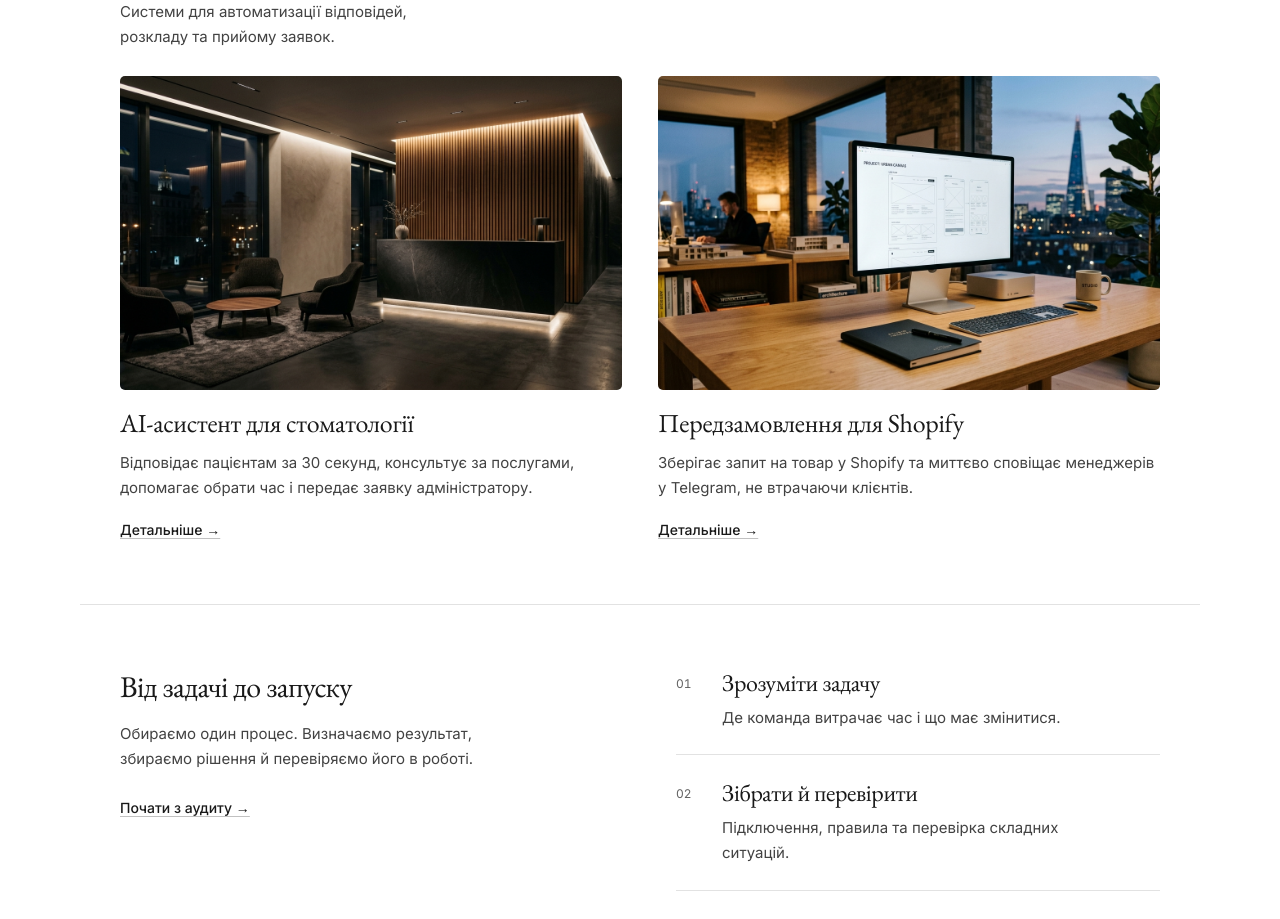
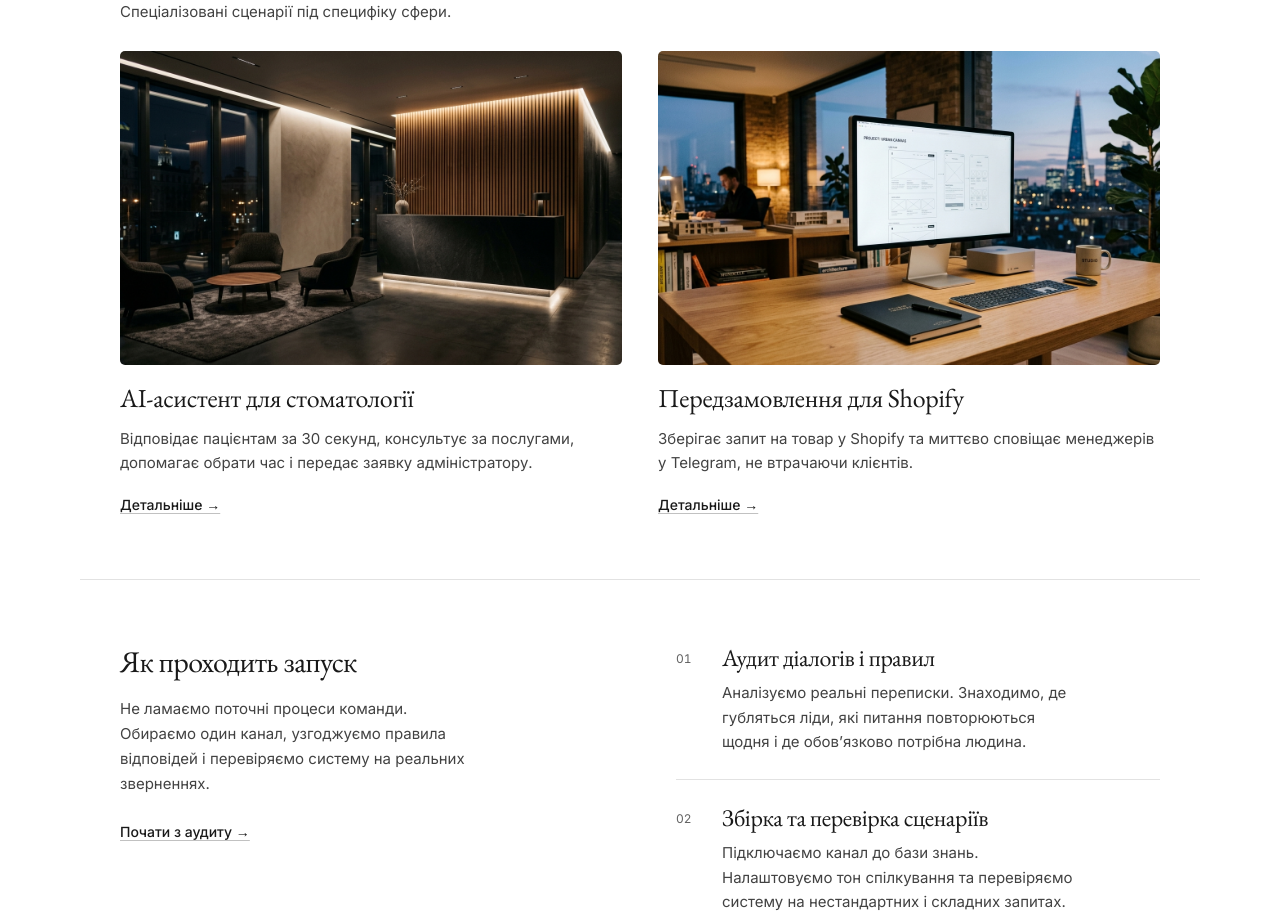
Before and after one commit to Kgorya/goria-site, a website: page index.html in a window 1280 px wide. Shown: the part 676-1595 px from the top of the page. Drawn offline with Linux system fonts and the light colour scheme.

Commit message:
Оновлено формулювання блоків: 'Готові рішення для бізнесу' та 'Як проходить запуск'

```diff
--- a/index.html
+++ b/index.html
@@ -14,10 +14,10 @@
     <picture class="hero-portrait"><source srcset="/assets/img/hero-750.webp 750w, /assets/img/hero-1100.webp 1100w, /assets/img/hero-1672.webp 1672w" sizes="(max-width: 767px) calc(100vw - 40px), 440px" type="image/webp"><img src="/assets/img/hero-750.webp" width="750" height="422" alt="Костянтин Горя" fetchpriority="high"></picture>
   </div>
 </section>
-<section class="section shell" id="products"><div class="section-heading"><h2>Готові рішення під вашу нішу</h2><p>Системи для автоматизації відповідей,<br>розкладу та прийому заявок.</p></div><div class="product-grid"><article class="product-card"><a class="product-card-image" href="/products/dental-assistant/" tabindex="-1" aria-hidden="true"><img src="/assets/img/clinic-reception.jpg" width="1200" height="675" alt="" loading="lazy"></a>
+<section class="section shell" id="products"><div class="section-heading"><h2>Готові рішення для бізнесу</h2><p>Спеціалізовані сценарії під специфіку сфери.</p></div><div class="product-grid"><article class="product-card"><a class="product-card-image" href="/products/dental-assistant/" tabindex="-1" aria-hidden="true"><img src="/assets/img/clinic-reception.jpg" width="1200" height="675" alt="" loading="lazy"></a>
     <h3><a href="/products/dental-assistant/">AI-асистент для стоматології</a></h3><p>Відповідає пацієнтам за 30 секунд, консультує за послугами, допомагає обрати час і передає заявку адміністратору.</p><a class="text-link" href="/products/dental-assistant/">Детальніше →</a></article><article class="product-card"><a class="product-card-image" href="/products/shopify-preorder/" tabindex="-1" aria-hidden="true"><img src="/assets/img/digital-studio.jpg" width="1200" height="675" alt="" loading="lazy"></a>
     <h3><a href="/products/shopify-preorder/">Передзамовлення для Shopify</a></h3><p>Зберігає запит на товар у Shopify та миттєво сповіщає менеджерів у Telegram, не втрачаючи клієнтів.</p><a class="text-link" href="/products/shopify-preorder/">Детальніше →</a></article></div></section>
-<section class="section section-rule shell" id="how"><div class="work-layout"><div class="work-intro"><h2>Від задачі до запуску</h2><p>Обираємо один процес. Визначаємо результат, збираємо рішення й перевіряємо його в роботі.</p><a class="text-link" href="/resources/automation-test/">Почати з аудиту →</a></div><ol class="work-steps"><li><span>01</span><div><h3>Зрозуміти задачу</h3><p>Де команда витрачає час і що має змінитися.</p></div></li><li><span>02</span><div><h3>Зібрати й перевірити</h3><p>Підключення, правила та перевірка складних ситуацій.</p></div></li><li><span>03</span><div><h3>Запустити в роботу</h3><p>Передаю рішення команді або беру його на супровід.</p></div></li></ol></div></section>
+<section class="section section-rule shell" id="how"><div class="work-layout"><div class="work-intro"><h2>Як проходить запуск</h2><p>Не ламаємо поточні процеси команди. Обираємо один канал, узгоджуємо правила відповідей і перевіряємо систему на реальних зверненнях.</p><a class="text-link" href="/resources/automation-test/">Почати з аудиту →</a></div><ol class="work-steps"><li><span>01</span><div><h3>Аудит діалогів і правил</h3><p>Аналізуємо реальні переписки. Знаходимо, де губляться ліди, які питання повторюються щодня і де обов’язково потрібна людина.</p></div></li><li><span>02</span><div><h3>Збірка та перевірка сценаріїв</h3><p>Підключаємо канал до бази знань. Налаштовуємо тон спілкування та перевіряємо систему на нестандартних і складних запитах.</p></div></li><li><span>03</span><div><h3>Пілот у бойовому каналі</h3><p>Запускаємо асистента в роботу. Заміряємо швидкість відповіді, контролюємо перші заявки та супроводжуємо систему після старту.</p></div></li></ol></div></section>
 <section class="section section-rule shell" id="research"><div class="section-heading"><h2>Чому швидкість відповіді вирішує все</h2><p>Власний замір 10 приватних клінік Києва з активною рекламою. Жодна не відповіла того ж вечора. Середнє очікування від 10 до 40 годин.</p></div><div class="journal-grid"><article class="journal-card">
     <a class="journal-image" href="/blog/bukovel-booking/" tabindex="-1" aria-hidden="true"><img src="/assets/img/bukovel-chalet.jpg" alt="" width="1200" height="675" loading="lazy"></a>
 
```
Also changed, not shown: pages/home.html (+2 -2 lines).
